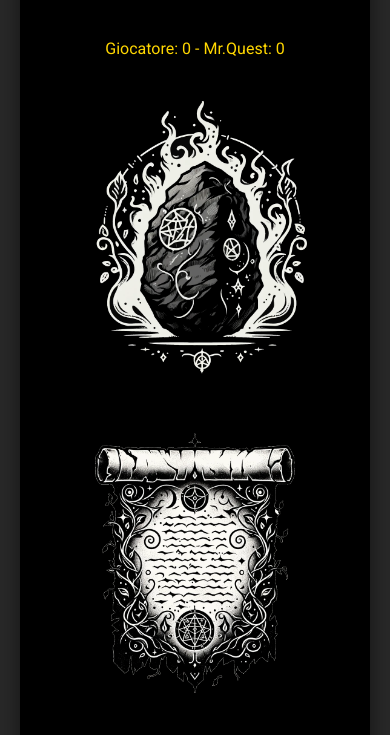
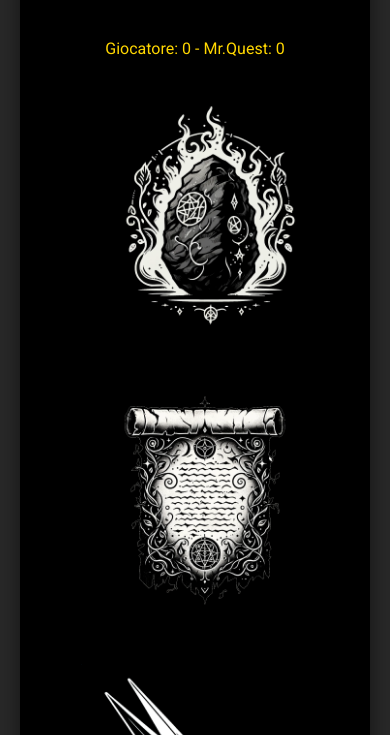
Before and after one commit to AgonyLecter/Mr.Quest-main, a plain HTML site: page storie/4/indice.html in a window 390 px wide. Shown: the part 102-837 px from the top of the page. Drawn offline with nearby package versions, Linux system fonts and the light colour scheme.

Commit message:
Update indice.html

```diff
--- a/storie/4/indice.html
+++ b/storie/4/indice.html
@@ -84,17 +84,22 @@
             }
 @media (max-width: 600px) {
     .choices {
-                    grid-template-columns: 1fr;
-                    gap: 20px;
+        grid-template-columns: 1fr; /* Disponi le carte in una singola colonna */
+        gap: 20px; /* Aumenta lo spazio tra le carte */
     }
     .choice-card {
-                    width: auto;
+        padding: 10px; /* Aggiungi padding per mantenere lo spazio intorno alle immagini */
+    }
+    .choice-card img {
+        width: 80%; /* Riduci la larghezza dell'immagine per adattarla meglio */
+        height: auto; /* Mantiene le proporzioni dell'immagine */
+        margin: auto; /* Centra l'immagine nella carta */
     }
     #avatar {
-                    max-width: 100px;
+        max-width: 100px; /* Rendi l'avatar più piccolo sui dispositivi mobili */
     }
     #result, #score {
-                    font-size: 16px;
+        font-size: 16px; /* Riduci la dimensione del testo per migliorare la leggibilità */
     }
 }
         </style>
```
Lines whose indentation alone changed are shown as unchanged.
